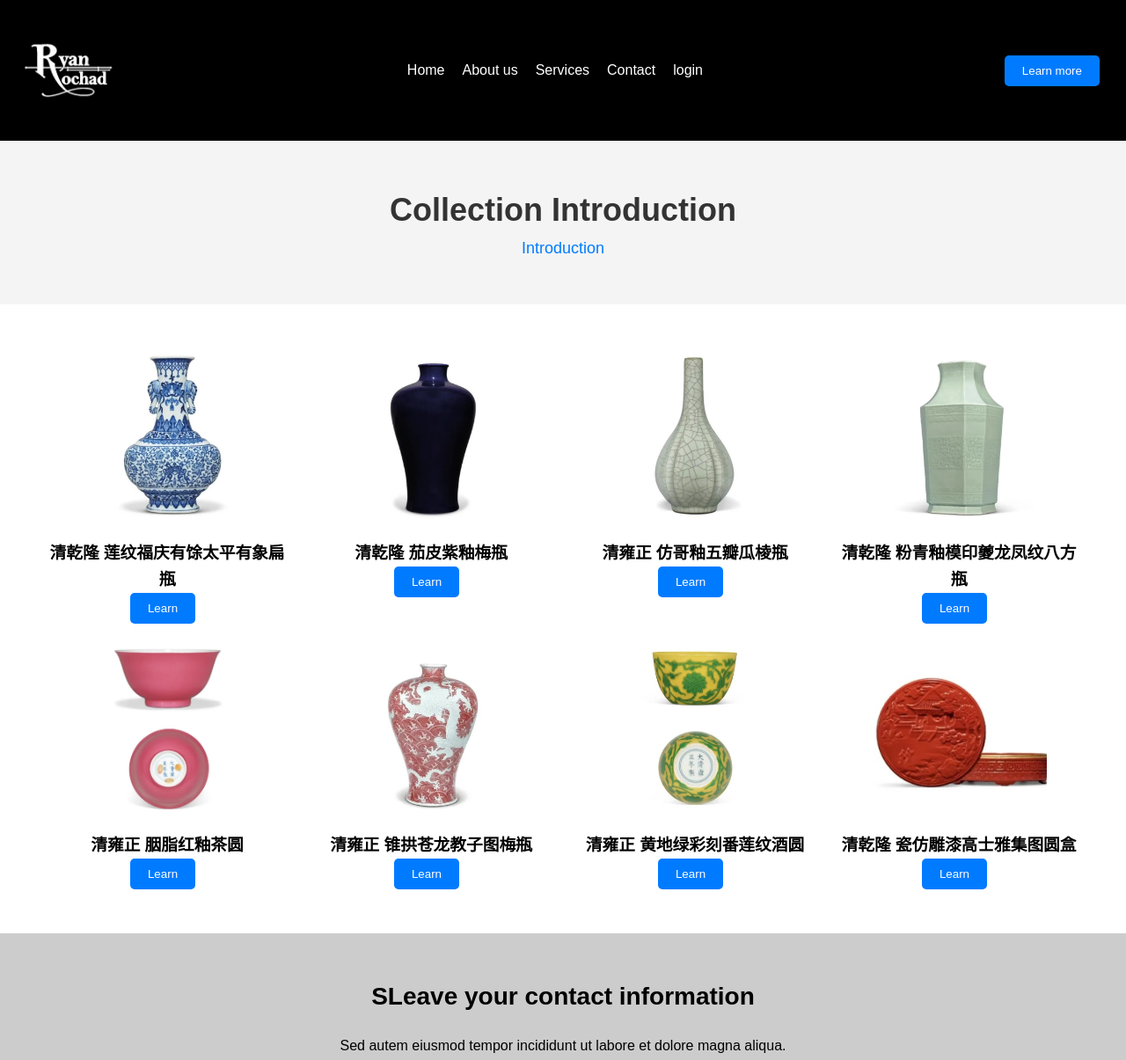
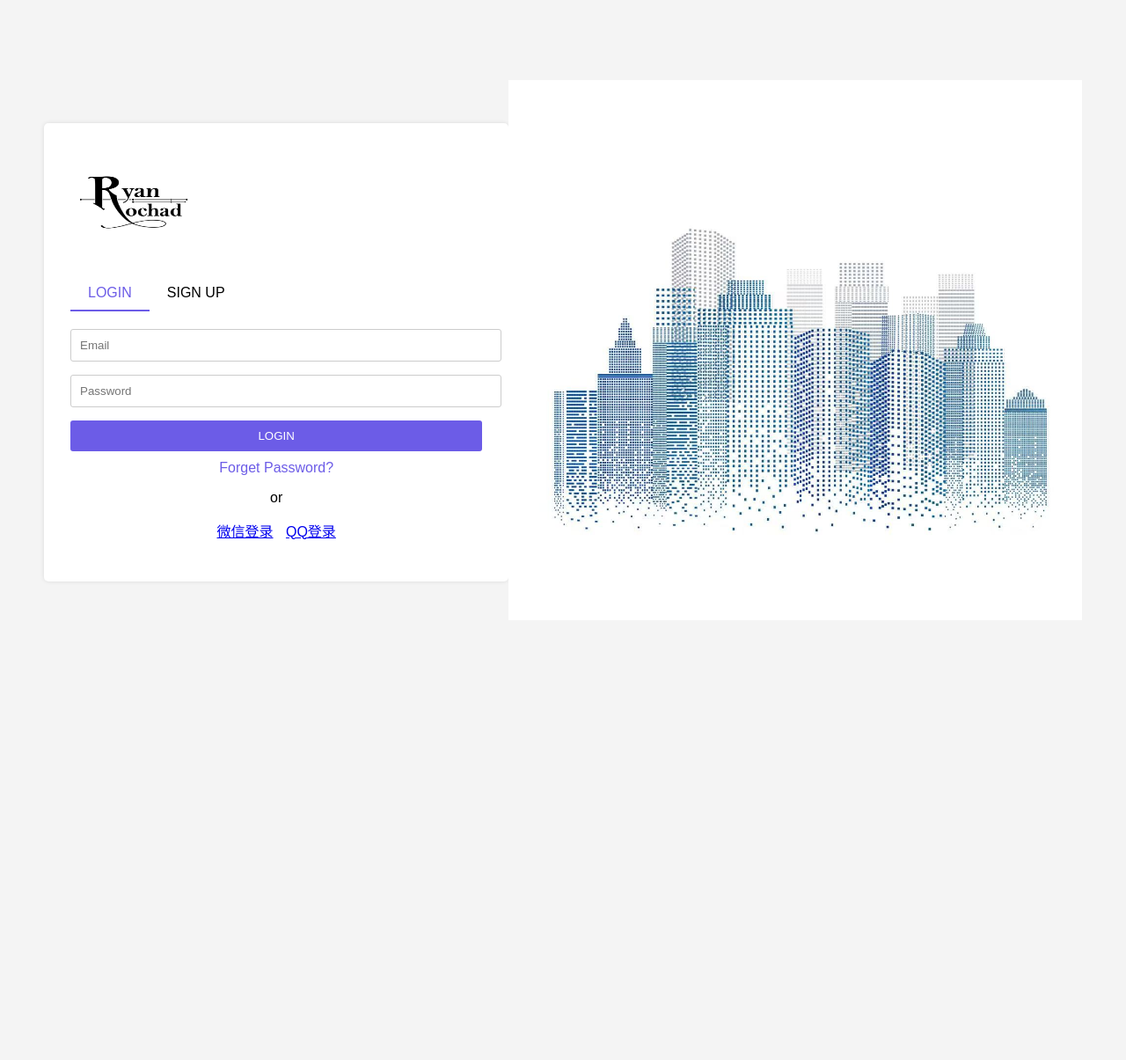
Before and after one commit to lina8bell/-ryanrochad, a plain HTML site: page index.html in a window 1280 px wide. Shown: the top 1205 px of the page at 88% size. After the commit the page ends 800 px from the top, so only its background shows below. Drawn offline with Linux system fonts and the light colour scheme.

Commit message:
Update index.html

```diff
--- a/index.html
+++ b/index.html
@@ -2,289 +2,160 @@
 <html>
 <head>
 <meta charset="utf-8">
-<title>Home</title>
+<title>瑞恩罗恰德</title>
 
-	<style type="text/css">
-
-* {
+<style type="text/css">
+body {
+    font-family: Arial, sans-serif;
     margin: 0;
     padding: 0;
-    box-sizing: border-box;
+    background-color: #f4f4f4;
 }
 
-body {
-    font-family: Arial, sans-serif;
-    line-height: 1.6;
-}
-
-
-.header {
+.container {
     display: flex;
     justify-content: space-between;
     align-items: center;
-    padding: 20px;
-    background-color: #000;
-    color: #fff;
+    min-height: 100vh;
+    padding: 0 50px;
+}
+
+.left-section {
+    background-color: white;
+    padding: 30px;
+    border-radius: 5px;
+    box-shadow: 0 0 5px rgba(0, 0, 0, 0.1);
 }
 
 .logo img {
-    vertical-align: middle;
+    width: 150px;
 }
 
-.navigation ul {
+.tabs {
+    display: flex;
     list-style-type: none;
-    display: flex;
+    margin: 20px 0;
+    padding: 0;
 }
 
-.navigation ul li {
-    margin-right: 20px;
+.tabs li {
+    padding: 10px 20px;
+    cursor: pointer;
+    border-bottom: 2px solid transparent;
 }
 
-.navigation ul li a {
-    text-decoration: none;
-    color: #fff;
+.tabs li.active {
+    border-bottom: 2px solid #6c5ce7;
+    color: #6c5ce7;
 }
 
-.header-actions {
-    display: flex;
-    align-items: center;
+form input {
+    width: 100%;
+    padding: 10px;
+    margin-bottom: 15px;
+    border: 1px solid #ccc;
+    border-radius: 3px;
 }
 
-.btn {
-    background-color: #007bff;
-    color: #fff;
+form button {
+    width: 100%;
+    padding: 10px;
+    background-color: #6c5ce7;
+    color: white;
     border: none;
-    padding: 10px 20px;
-    border-radius: 5px;
+    border-radius: 3px;
     cursor: pointer;
-    margin-right: 10px;
 }
 
-.search-icon {
-    color: #fff;
-    text-decoration: none;
+.forgot-password {
+    text-align: center;
+    margin-top: 10px;
+    color: #6c5ce7;
+    cursor: pointer;
 }
 
-
-.main-heading {
+.or {
     text-align: center;
-    padding: 50px;
-    background-color: #f4f4f4;
+    margin: 10px 0;
 }
 
-.main-heading h1 {
-    font-size: 36px;
-    color: #333;
+.social-login a {
+    margin: 0 5px;
 }
 
-.main-heading p.subheading {
-    font-size: 18px;
-    color: #007bff;
+.social-login img {
+    width: 30px;
 }
 
-.destination-grid {
-    display: grid;
-    grid-template-columns: repeat(4, 1fr);
-    grid-gap: 20px;
-    padding: 50px;
-    justify-items: center;
-}
-
-.destination-item {
+.right-section {
+    flex: 1;
     text-align: center;
 }
 
-.destination-item img {
-    margin-bottom: 10px;
+.right-section img {
+    max-width: 100%;
+    height: auto;
 }
-
-
-.subscribe-section {
-    text-align: center;
-    padding: 50px;
-    background-color: #ccc;
-}
-
-.subscribe-section h2 {
-    font-size: 28px;
-    margin-bottom: 20px;
-}
-
-.subscribe-section p.subscribe-text {
-    margin-bottom: 30px;
-}
-
-.subscribe-section form input {
-    padding: 10px;
-    width: 300px;
-    margin-right: 10px;
-}
-
-
-.footer {
-    background-color: #000;
-    color: #fff;
-    padding: 30px;
-}
-
-.footer-left {
-    margin-bottom: 20px;
-}
-
-.footer-left p.footer-text {
-    margin-top: 10px;
-}
-
-.social-icons a {
-    color: #fff;
-    text-decoration: none;
-    margin-right: 10px;
-}
-
-.footer-middle,
-.footer-right {
-    margin-bottom: 20px;
-}
-
-.footer-middle h3,
-.footer-right h3 {
-    margin-bottom: 10px;
-}
-
-.footer-middle ul li,
-.footer-right ul li {
-    list-style-type: none;
-    margin-bottom: 5px;
-}
-
-.footer-middle ul li a,
-.footer-right ul li a {
-    color: #fff;
-    text-decoration: none;
-}
-
-.footer-bottom {
-    text-align: center;
-    border-top: 1px solid #333;
-    padding-top: 10px;
-}
-	</style>
+</style>
 </head>
 
 <body>
-	 <header class="header">
-        <div class="logo">
-        <img src="2/7f8289149e7afb9080de1d886d05e02.png" width="120" alt=""/> </div>
-        <nav class="navigation">
-            <ul>
-                <li>Home</li>
-                <li><a href="zhuye.html">About us</a></li>
-                <li>Services</li>
-                <li>Contact</li>
-		      <li><a href="dl.html">login</a></li>
-            </ul>
-        </nav>
-        <div class="header-actions">
-            <button class="btn">Learn more</button>
-            <i class="fas fa-search"></i>
-        </div>
-    </header>
+<div class="container">
+  <div class="left-section">
+    <div class="logo">
+      <img src="images/37eef08795715baa9746a6829c38d89.png" width="20" height="120" alt="logo">
+    </div>
 
+    <ul class="tabs">
+      <li class="active" id="login-tab">LOGIN</li>
+      <li id="signup-tab">SIGN UP</li>
+    </ul>
 
-    <section class="main-heading">
-        <h1>Collection Introduction</h1>
-        <p class="subheading">Introduction</p >
-    </section>
+    <!-- 登录表单 -->
+    <form id="login-form">
+      <input type="email" placeholder="Email">
+      <input type="password" placeholder="Password">
+      <button type="submit">LOGIN</button>
+      <p class="forgot-password">Forget Password?</p>
+      <p class="or">or</p>
+      <div class="social-login">
+        <p align="center">
+          <a href="https://weixin.qq.com/" target="_blank">微信登录</a>
+          <a href="https://im.qq.com/index/" target="_blank">QQ登录</a>
+        </p>
+      </div>
+    </form>
 
-        <section class="destination-grid">
-        <div class="destination-item">
-            <img src="2/1d2376a3e71476e700ca5df3c0defda.jpg" width="200" height="200" alt=""/>
-          <h3>清乾隆 莲纹福庆有馀太平有象扁瓶</h3>
-            <button class="btn">Learn</button>
-        </div>
-        <div class="destination-item">
-          <img src="2/4c2499b28a90f7800ef59a521e05075.jpg" width="200" height="200" alt=""/>
-            <h3>清乾隆 茄皮紫釉梅瓶</h3>
-            <button class="btn">Learn</button>
-        </div>
-        <div class="destination-item">
-          <img src="2/7fb57dbd5c9fbef0187ea041abecbd6.jpg" width="200" height="200" alt=""/>
-            <h3>清雍正 仿哥釉五瓣瓜棱瓶</h3>
-            <button class="btn">Learn</button>
-        </div>
-        <div class="destination-item">
-          <img src="2/44dfb15f4ca4b667225a314ace8eca2.jpg" width="200" height="200" alt=""/>
-            <h3>清乾隆 粉青釉模印夔龙凤纹八方瓶</h3>
-            <button class="btn">Learn</button>
-        </div>
-        <div class="destination-item">
-           <img src="2/996b863e4eac00e18e7fbe795a15475.jpg" width="200" height="200" alt=""/>
-<h3>清雍正 胭脂红釉茶圆</h3>
-            <button class="btn">Learn</button>
-        </div>
-        <div class="destination-item">
-         <img src="2/1195ea17ab34dfd14c7541bc722d734.jpg" width="200" height="200" alt=""/>
-            <h3>清雍正 锥拱苍龙教子图梅瓶</h3>
-            <button class="btn">Learn</button>
-        </div>
-        <div class="destination-item">
-        <img src="2/5453b967f9292611e79d3b8a785d40f.jpg" width="200" height="200" alt=""/>
-            <h3>清雍正 黄地绿彩刻番莲纹酒圆</h3>
-            <button class="btn">Learn</button>
-        </div>
-        <div class="destination-item">
-        <img src="2/56489271e84382de2c60a2f1de911c5.jpg" width="200" height="200" alt=""/>
-            <h3>清乾隆 瓷仿雕漆高士雅集图圆盒</h3>
-            <button class="btn">Learn</button>
-        </div>
-    </section>
+    <!-- 注册表单（默认隐藏） -->
+    <form id="signup-form" style="display:none;">
+      <input type="email" placeholder="Email">
+      <input type="password" placeholder="Password">
+      <button type="submit">SIGN UP</button>
+    </form>
 
+  </div>
 
-    <section class="subscribe-section">
-        <h2>SLeave your contact information</h2>
-        <p class="subscribe-text">Sed autem eiusmod tempor incididunt ut labore et dolore magna aliqua.</p >
-        <form action="#">
-            <input type="email" placeholder="Enter your email here" required>
-            <button type="submit" class="btn">Submit</button>
-        </form>
-    </section>
+  <div class="right-section">
+    <img src="images/cc54910e440a2e5c3bc6fcc9b17674a.jpg" width="900" height="700" alt="banner">
+  </div>
+</div>
 
+<script>
+  // Tab切换逻辑
+  document.getElementById('login-tab').addEventListener('click', function() {
+    document.getElementById('login-form').style.display = 'block';
+    document.getElementById('signup-form').style.display = 'none';
+    this.classList.add('active');
+    document.getElementById('signup-tab').classList.remove('active');
+  });
 
-    <footer class="footer">
-        <div class="footer-left">
-           <img src="2/7f8289149e7afb9080de1d886d05e02.png" width="120" alt=""/>
-<p class="footer-text">Lorem ipsum dolor sit amet, consectetur adipiscing elit.</p >
-            <div class="social-icons">
-                <i class="fab fa-facebook-f"></i>
-                <i class="fab fa-twitter"></i>
-                <i class="fab fa-instagram"></i>
-            </div>
-      </div>
-        <div class="footer-middle">
-            <h3>Quick Links</h3>
-            <ul>
-                <li>Home</li>
-                <li>Your Planet</li>
-                <li>Circulator</li>
-                <li>Pages</li>
-                <li>Blog</li>
-                <li>Contact</li>
-            </ul>
-        </div>
-        <div class="footer-right">
-            <h3>Our Partners</h3>
-            <ul>
-                <li>Robert Johnson</li>
-                <li>Emily Brown</li>
-                <li>Viola Blackett</li>
-                <li>Viola Blackett</li>
-            </ul>
-        </div>
-        <div class="footer-bottom">
-          <p>&copy; 2025 Ryan Rochadd. All rights reserved.</p >
-            <p>Powered by Ryan Rochard</p >
-        </div>
-    </footer>
+  document.getElementById('signup-tab').addEventListener('click', function() {
+    document.getElementById('login-form').style.display = 'none';
+    document.getElementById('signup-form').style.display = 'block';
+    this.classList.add('active');
+    document.getElementById('login-tab').classList.remove('active');
+  });
+</script>
 
 </body>
 </html>
```
